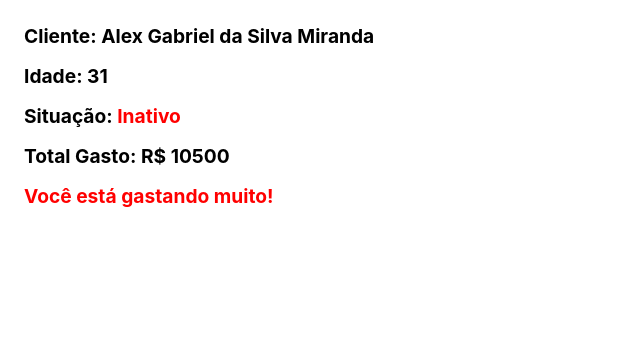
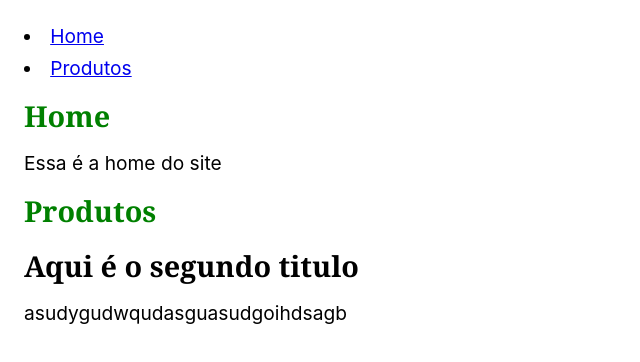
Before and after one commit to alemiranda7/first-react-app, a React (Create React App) app: page / in a window 1280 px wide. Shown: the top 362 px of the page, without its empty margins (0-640 px from the left). Built offline with nearby package versions, Linux system fonts and the light colour scheme.

Commit message:
doing ex

```diff
--- a/src/App.js
+++ b/src/App.js
@@ -1,34 +1,16 @@
 import React from 'react'
-
-const titulo = <h1>Titulo com variavel</h1>
-const random = Math.random()
-
-function useRandom() {
-    return Math.random()
-}
+import ExComponents from './ExComponents'
 
 const App = () => {
 
-    const estiloP = {
-        color: 'blue',
-        fontSize: '16rem'
-    }
+    return (
 
-    return (
         <>
-        <p style={estiloP}>{titulo}</p>
+        <ExComponents />
+        </>
 
-        <p className='random1' title='numero multiplicado por 100'>{random * 100}</p>
+    )
 
-        <p className='random2' title='numero gerado aleatorio com titulo'>{random}</p>
-
-        <p title='numero aleatorio com função'>{useRandom()}</p>
-
-        <p className='corpoText'>
-            <a href="/"> aqui é o corpo do texto</a>
-        </p>
-        </>
-    )
 }
 
 export default App
--- /dev/null
+++ b/src/Ex002.js
@@ -0,0 +1,35 @@
+import React from "react";
+
+const titulo = <h1>Titulo com variavel</h1>
+const random = Math.random()
+
+function useRandom() {
+    return Math.random()
+}
+
+const Ex002 = () => {
+
+
+const estiloP = {
+    color: '#333'
+}
+
+return (
+    <>
+    <p style={estiloP}>{titulo}</p>
+
+    <p className='random1' title='numero multiplicado por 100'>{random * 100}</p>
+
+    <p className='random2' title='numero gerado aleatorio com titulo'>{random}</p>
+
+    <p title='numero aleatorio com função'>{useRandom()}</p>
+
+    <p className='corpoText'>
+        <a href="/"> aqui é o corpo do texto</a>
+    </p>
+    </>
+)
+
+}
+
+export default Ex002
--- /dev/null
+++ b/src/Ex003.js
@@ -0,0 +1,9 @@
+import React from 'react'
+
+export const Ex003 = () => {
+  return (
+    <div>Ex003</div>
+  )
+}
+
+export default Ex003
--- /dev/null
+++ b/src/ExArrays.js
@@ -0,0 +1,30 @@
+import React from "react";
+
+const ExArrays = () => {
+
+    const series = ['Black Mirror', 'This is Us', 'Breaking Bad', 'Rick and Morty']
+
+    const games = ['Playstation', 'Nintendo', 'Microsoft', 'PC']
+
+    return (
+
+        <>
+        <h1>Exercicios sobre Arrays</h1>
+        <ul>
+            {series.map((serie) => (
+            <li key={serie}>{serie}</li>
+            ))}
+        </ul>
+        ---------------------------------
+        <ul>
+            {games.map((game) => (
+            <li key={game}>{game}</li>
+            ))}
+        </ul>
+        </>
+
+    )
+
+}
+
+export default ExArrays
--- /dev/null
+++ b/src/ExComponents.js
@@ -0,0 +1,79 @@
+import React from 'react'
+
+const Texto = ({texto}) => {
+    return (
+        <>
+        <h2>{texto}</h2>
+        <p>asudygudwqudasguasudgoihdsagb</p>
+        </>
+    )
+}
+
+const Titulo = ({titulo}) => {
+    return <h1 style={{color:'green'}}>{titulo}</h1>
+}
+
+const Home = () => {
+    return (
+        <>
+
+            <section>
+                <Titulo titulo='Home' />
+                {/* <h1>Home</h1> */}
+                <p>Essa é a home do site</p>
+            </section>
+
+        </>
+    )
+}
+
+const Produtos = () => {
+    return (
+        <>
+
+            <section>
+                <Titulo titulo='Produtos' />
+                <Texto texto='Aqui é o segundo titulo' />
+            </section>
+
+        </>
+    )
+}
+
+const Header = () => {
+    return (
+        <>
+            <header>
+                <li>
+                    <a href="/">Home</a>
+                </li>
+                <li>
+                    <a href="/produtos">Produtos</a>
+                </li>
+            </header>
+        </>
+    )
+}
+
+
+// const Produtos = [
+//     {nome: 'Notebook', propriedades: '16gb ram', '512gb'},
+//     {nome:'SmartPhone', propriedades: '2gb ram', '128gb'}
+// ]
+
+export const ExComponents = () => {
+
+    return (
+
+        <>
+
+            <Header />
+            <Home />
+            <Produtos />
+
+        </>
+
+  )
+}
+
+export default ExComponents
--- /dev/null
+++ b/src/ExEvents.js
@@ -0,0 +1,26 @@
+import React from "react";
+
+const ExEvents = () => {
+
+
+    function clicou (event) {
+        alert('Clicou')
+    }
+
+    function passeMouse (event) {
+        console.log('Passando o mouse')
+    }
+
+
+
+    return (
+        <>
+        <p><button onClick={clicou}>Click</button></p>
+
+        <p><button onMouseMove={passeMouse}>Passe</button></p>
+        </>
+
+    )
+}
+
+export default ExEvents
--- a/src/index.js
+++ b/src/index.js
@@ -1,12 +1,14 @@
 import React from 'react'
 import ReactDOM from 'react-dom'
-// import App from './App'
-import Ex001 from './Ex001'
+import App from './App'
+import ExArrays from './ExArrays'
+import Ex002 from './Ex002'
+import ExEvents from './ExEvents'
+import { Ex003 } from './Ex003'
 
 ReactDOM.render (
-  <React.StrictMode>
-    <Ex001 />
-    {/* <App /> */}
-  </React.StrictMode>,
+  <>
+    <App />
+  </>,
   document.getElementById('root')
 )
```
